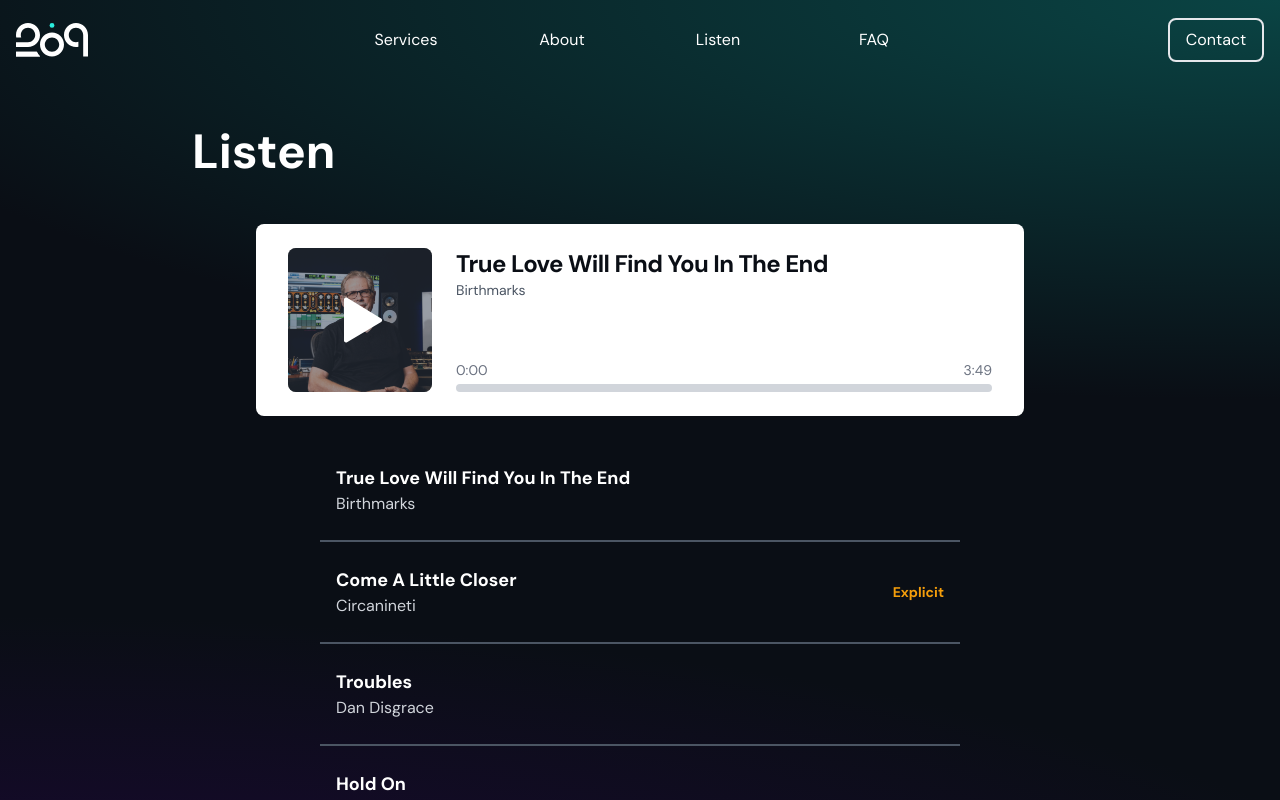
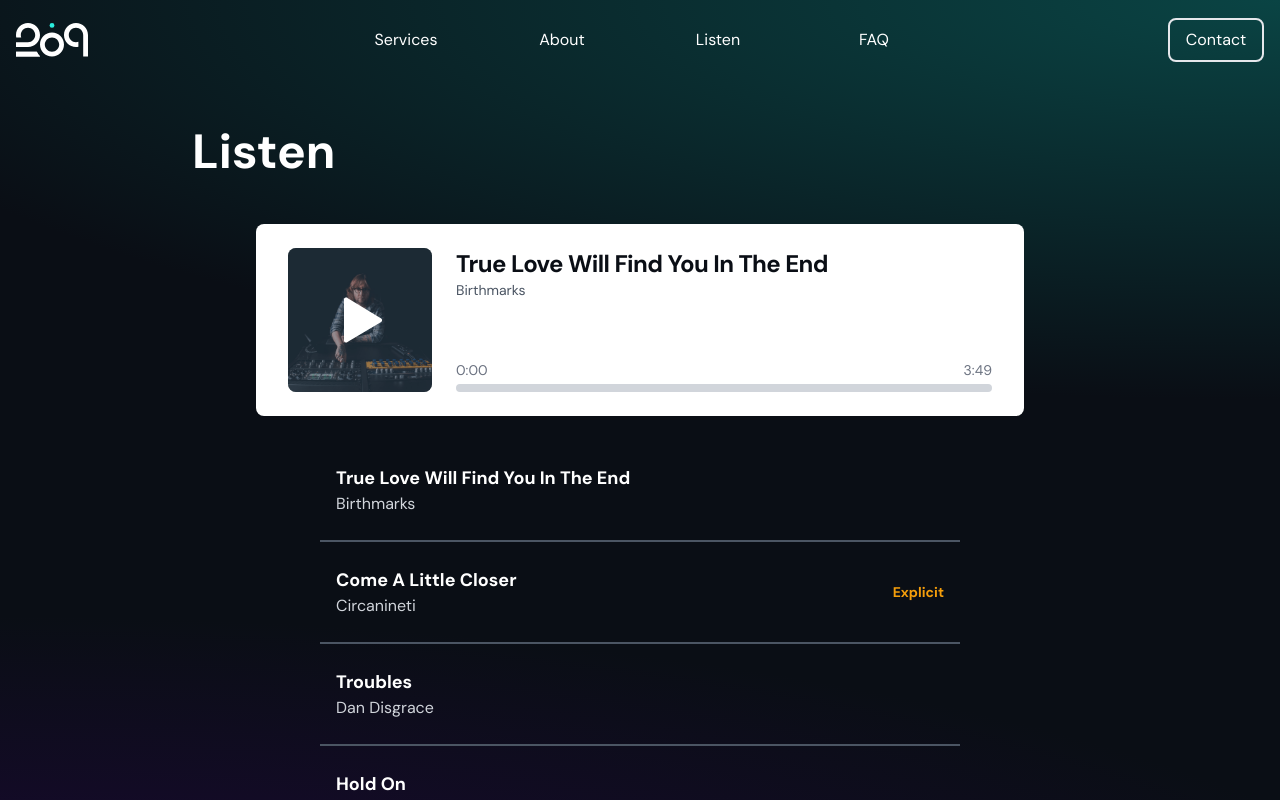
Before and after one commit to RobertJewell/two-zero-nine, a Next.js app: page /listen in a window 1280 px wide. Shown: the top 800 px of the page. Built offline with nearby package versions, Linux system fonts and the light colour scheme.

Commit message:
set fallback image for  album art

```diff
--- a/pages/listen.js
+++ b/pages/listen.js
@@ -40,7 +40,10 @@ export default function listen() {
 				<PageTitle title="Listen" classes="max-w-4xl px-4 lg:px-0"></PageTitle>
 
 				<AudioPlayer
-					albumart="/assets/images/dave-pensado.png"
+					albumart={
+						tracksJSON[currentTrack].artwork ||
+						"/assets/images/graeme-with-desk.png"
+					}
 					src={tracksJSON[currentTrack].source}
 					trackname={tracksJSON[currentTrack].title}
 					artist={tracksJSON[currentTrack].artist}
```
